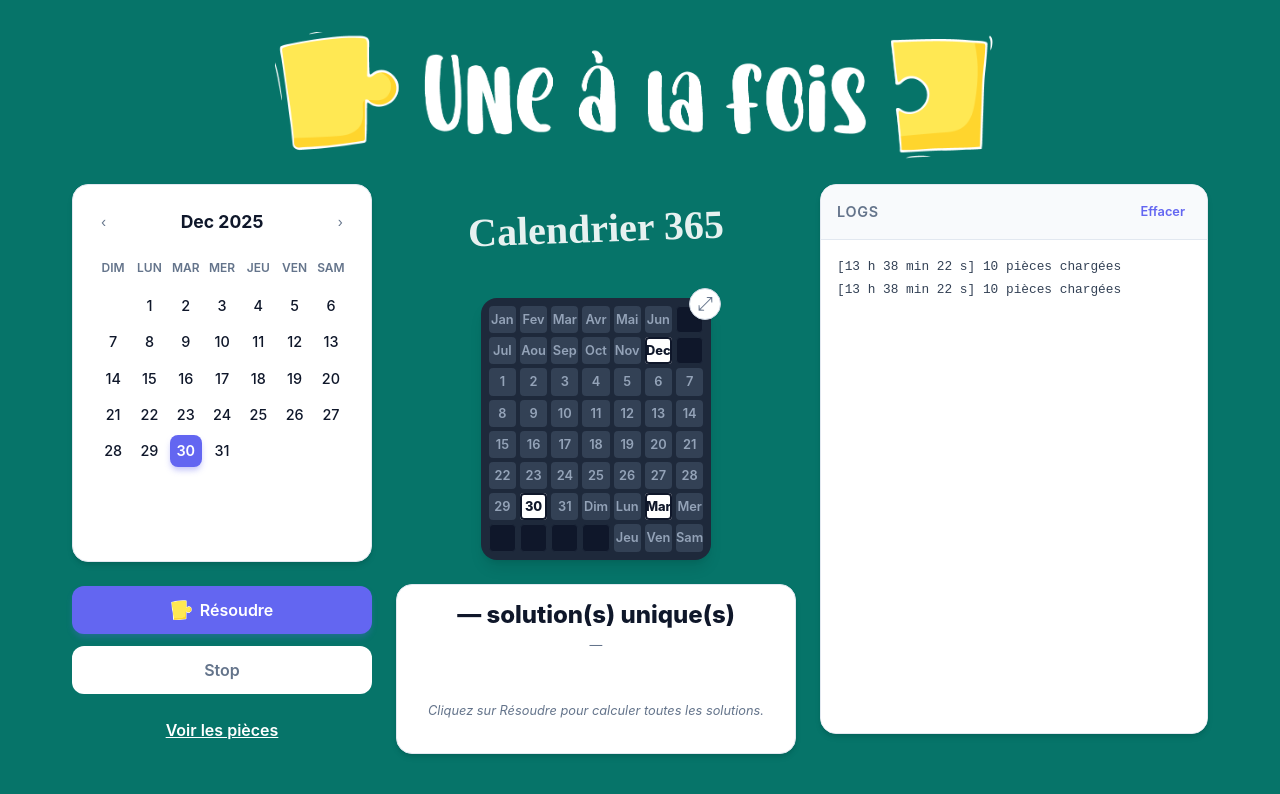
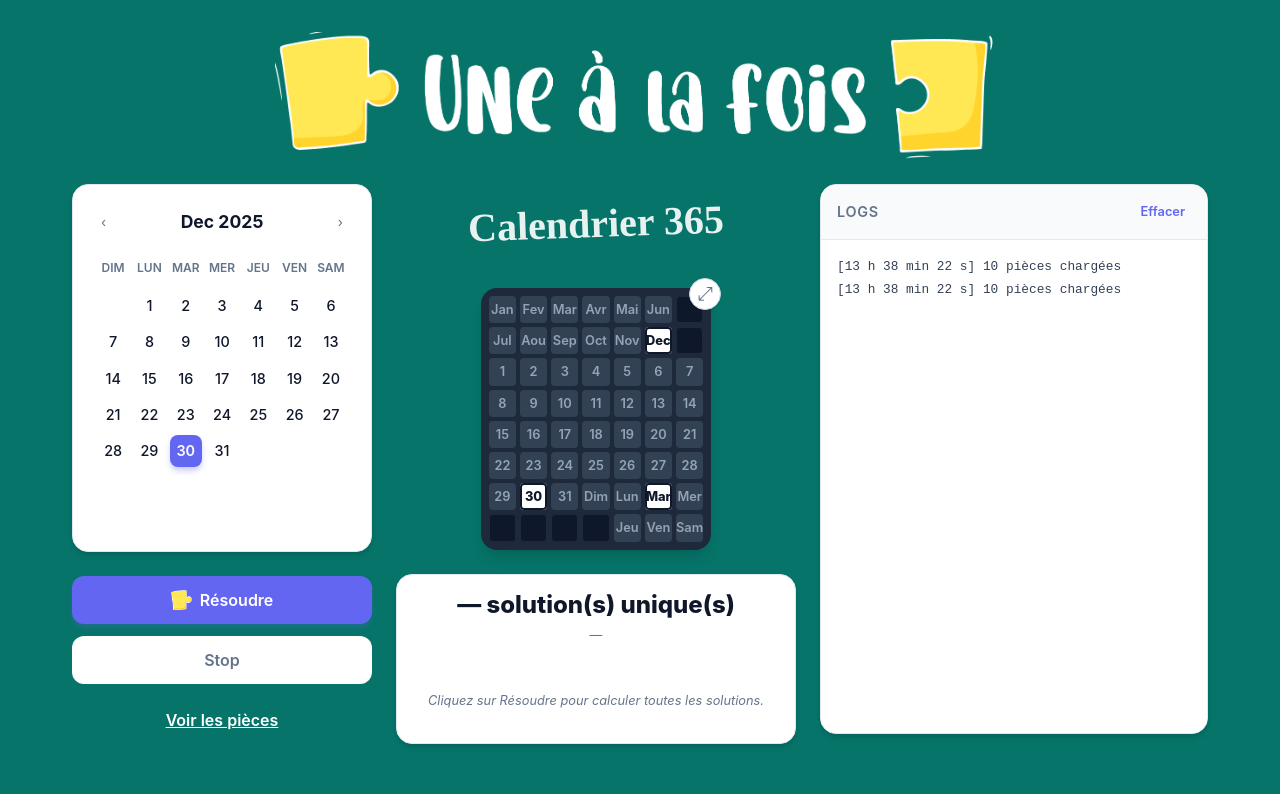
Before and after one commit to jeepee-star/Puzzle-Solver, a React (Vite) app: page / in a window 1280 px wide. Shown: the top 794 px of the page. Built offline with nearby package versions, Linux system fonts and the light colour scheme.

Commit message:
UI: Adjust solution info height to 80px

```diff
--- a/src/App.css
+++ b/src/App.css
@@ -306,7 +306,7 @@ button.app__pieces-button {
   font-weight: 600;
   border: 1px solid #bbf7d0;
   animation: slideIn 0.3s ease-out;
-  height: 90px;
+  height: 80px;
   /* Fix height stability (accommodates title) */
   display: flex;
   align-items: center;
```
